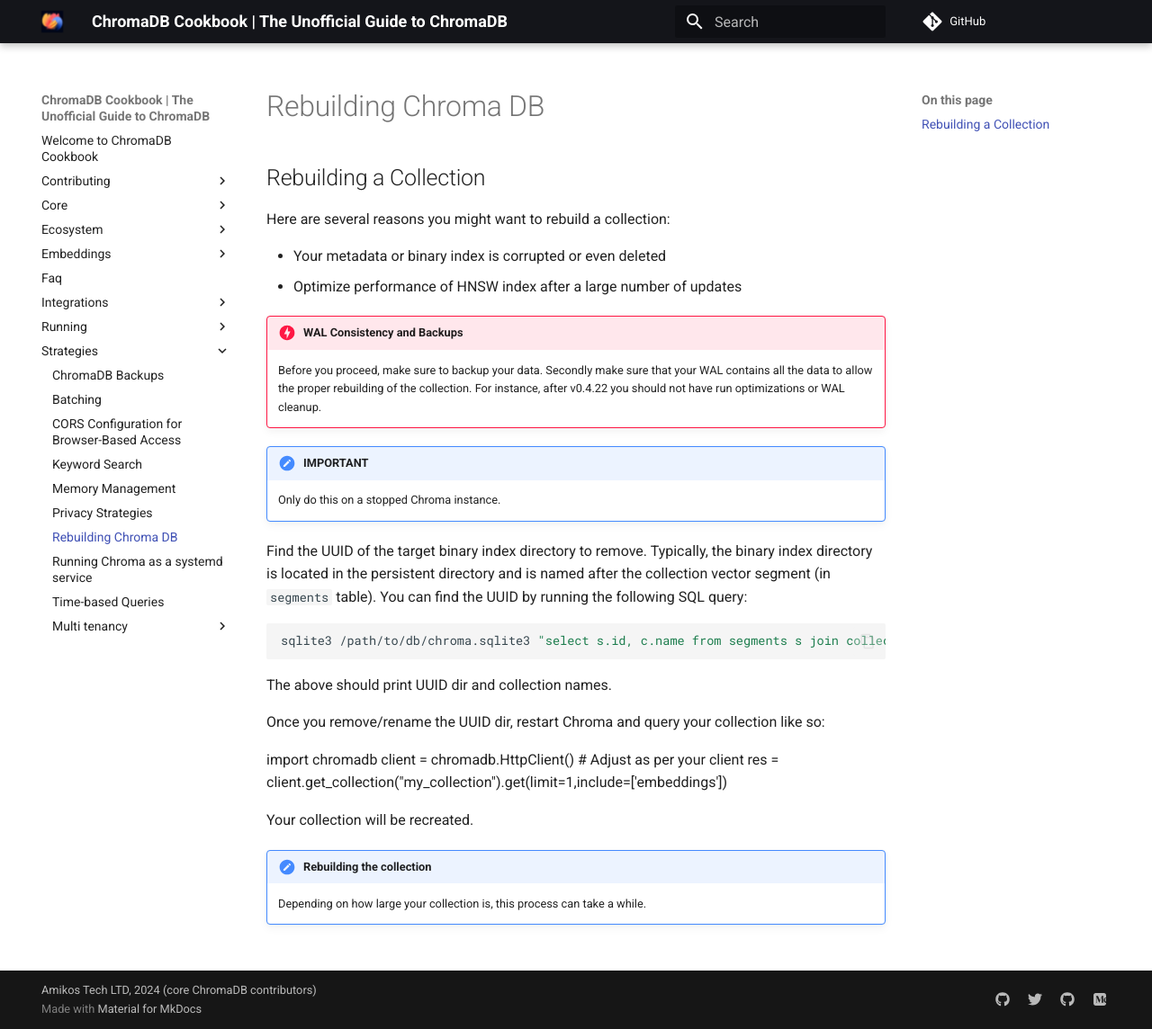
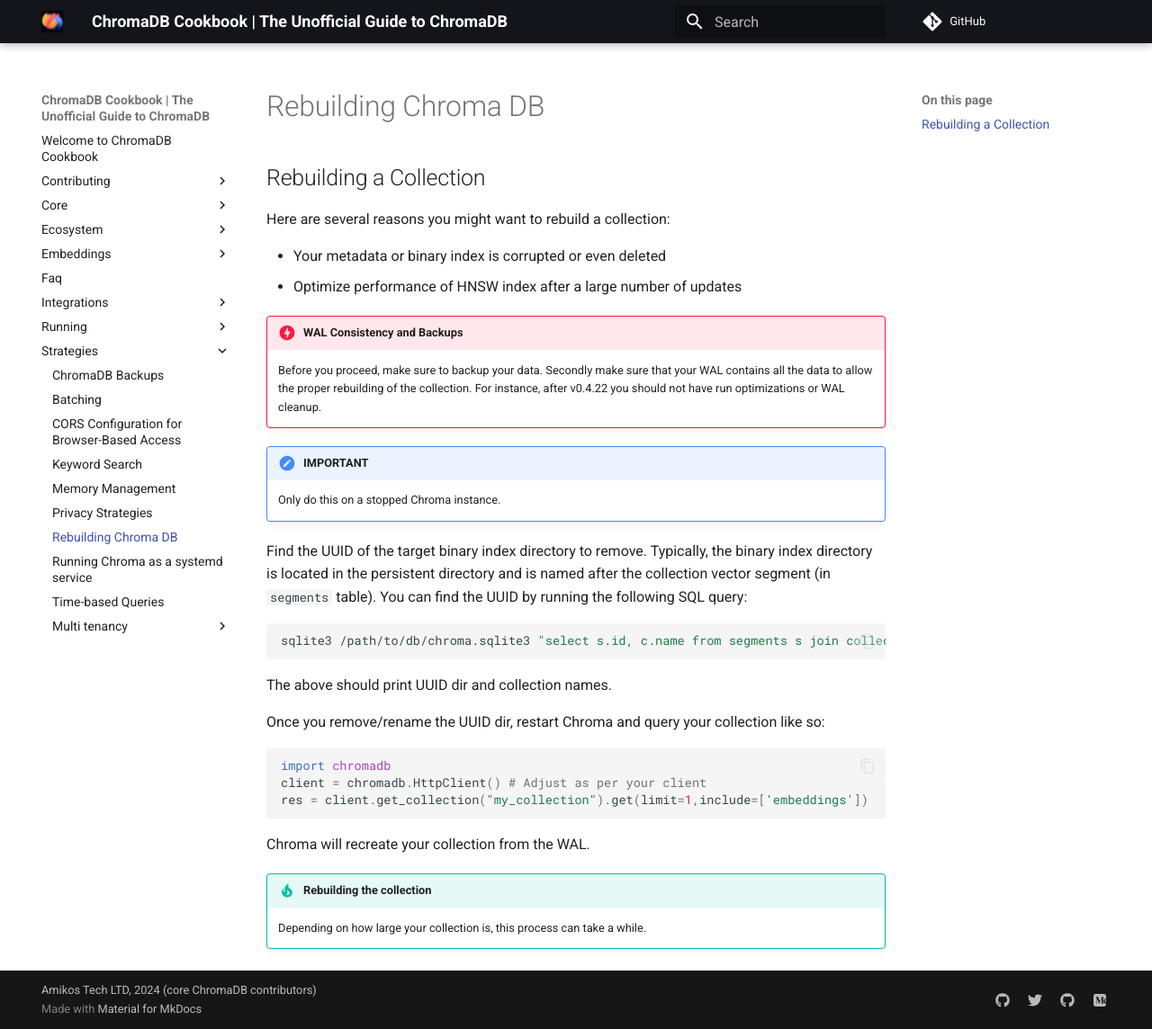
Before and after one commit to amikos-tech/chroma-cookbook, an MkDocs documentation site: the page built from docs/strategies/rebuilding.md, in a window 1280 px wide and 1144 px high. Shown: the whole window at 90% size. Built offline with MkDocs 1.6.1 and Material for MkDocs 9.7.7, drawn with Linux system fonts in a browser that asks for light colours; comment, search, counter and statistics services are not loaded.

Commit message:
feat: Added configuration under core
- small updates to `rebuild` process

````diff
--- a/docs/strategies/rebuilding.md
+++ b/docs/strategies/rebuilding.md
@@ -29,12 +29,14 @@
 
 Once you remove/rename the UUID dir, restart Chroma and query your collection like so:
 
+```python
 import chromadb
 client = chromadb.HttpClient() # Adjust as per your client
 res = client.get_collection("my_collection").get(limit=1,include=['embeddings'])
+```
 
-Your collection will be recreated.
+Chroma will recreate your collection from the WAL.
 
-!!! note "Rebuilding the collection"
+!!! tip "Rebuilding the collection"
 
     Depending on how large your collection is, this process can take a while.
````
Also changed, not shown: docs/core/configuration.md (added, +23 -0 lines).
